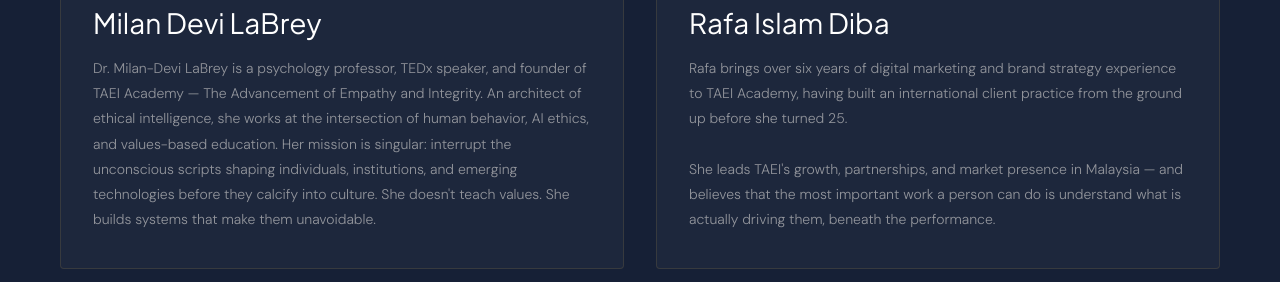
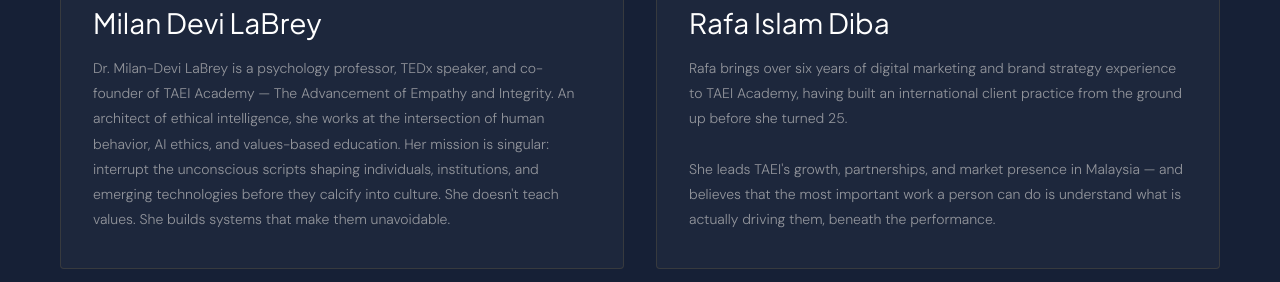
Before and after one commit to taeiacademy/taeiacademy, a plain HTML site: page index.html in a window 1280 px wide. Shown: the part 3225-3507 px from the top of the page. Drawn offline with Linux system fonts and the light colour scheme.

Commit message:
Update index.html

```diff
--- a/index.html
+++ b/index.html
@@ -162,7 +162,7 @@
       <div class="team-name">Milan Devi LaBrey</div>
       <!-- REPLACE WITH MILAN'S UPDATED BIO -->
       <p class="team-bio">
-        Dr. Milan-Devi LaBrey is a psychology professor, TEDx speaker, and founder of TAEI Academy — The Advancement of Empathy and Integrity. An architect of ethical intelligence, she works at the intersection of human behavior, AI ethics, and values-based education.
+        Dr. Milan-Devi LaBrey is a psychology professor, TEDx speaker, and co-founder of TAEI Academy — The Advancement of Empathy and Integrity. An architect of ethical intelligence, she works at the intersection of human behavior, AI ethics, and values-based education.
         Her mission is singular: interrupt the unconscious scripts shaping individuals, institutions, and emerging technologies before they calcify into culture. She doesn't teach values. She builds systems that make them unavoidable.
       </p>
     </div>
```
